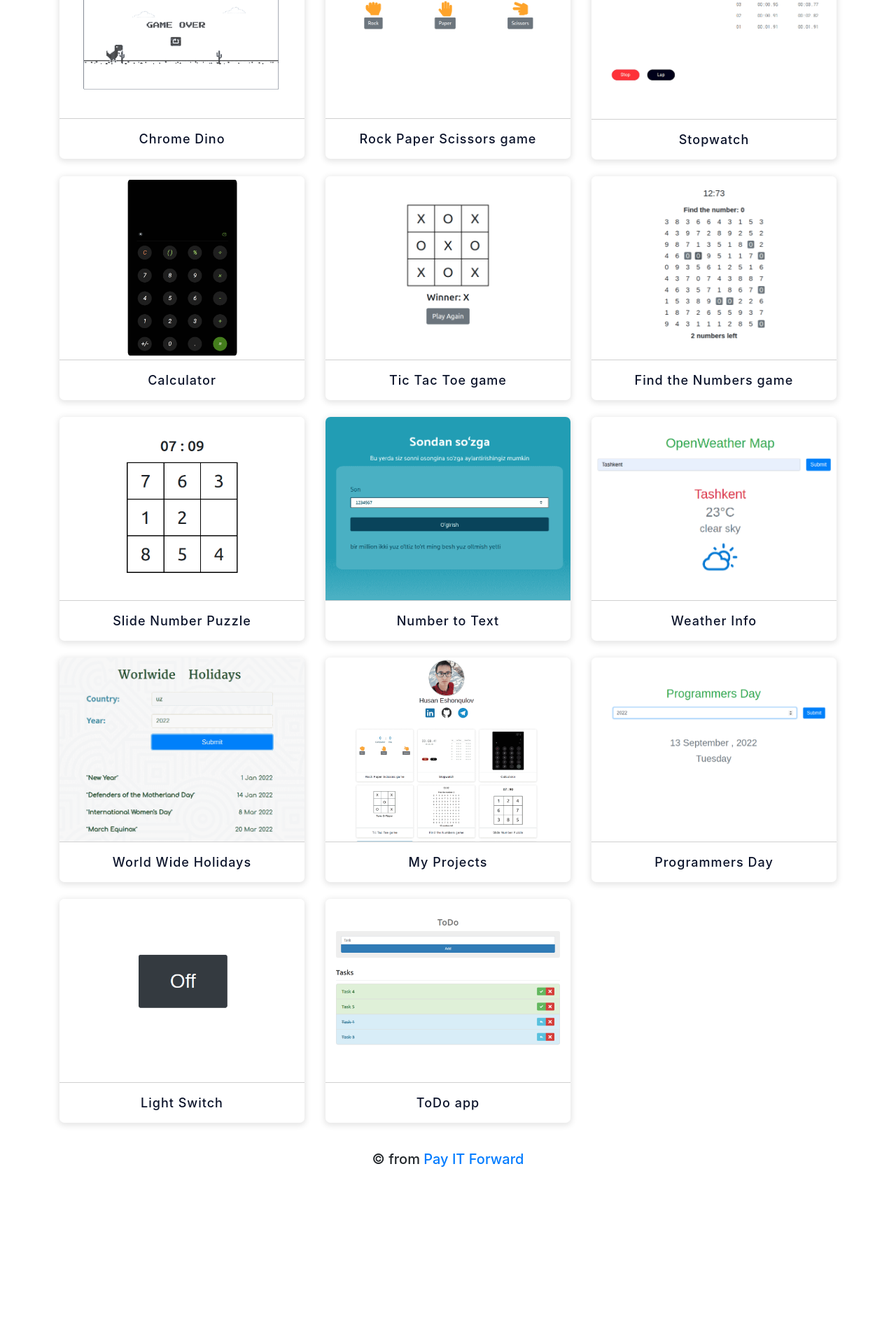
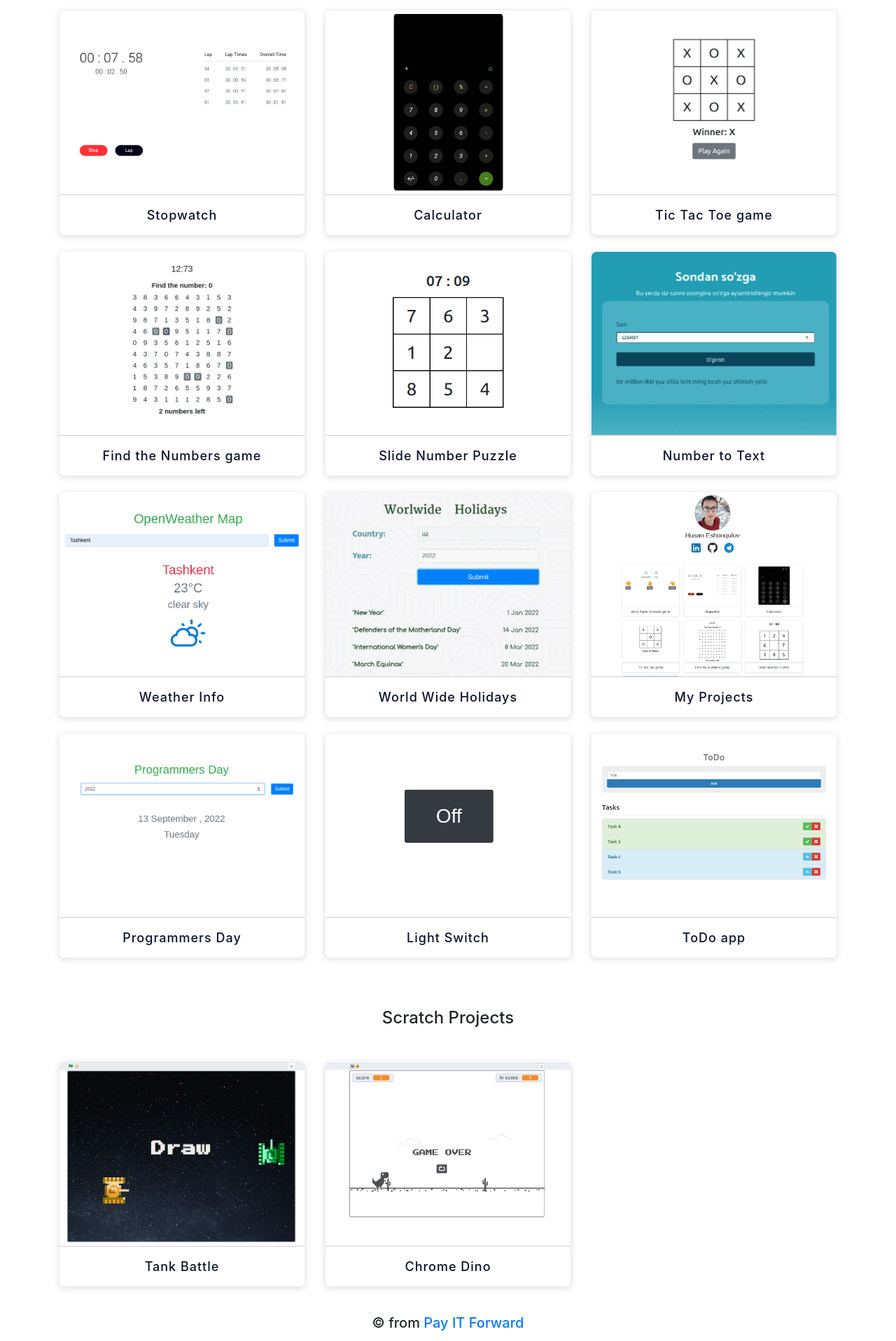
Before and after one commit to husan-eshonqulov/my-projects, a React (Create React App) app: page / in a window 1280 px wide. Shown: the part 880-2797 px from the top of the page at 70% size. Before the commit the page ends 2573 px from the top, so only its background shows below. Built offline with nearby package versions, Linux system fonts and the light colour scheme.

Commit message:
add project section

```diff
--- a/src/components/app/App.tsx
+++ b/src/components/app/App.tsx
@@ -1,18 +1,18 @@
-import "./App.css";
-import Projects from "../projects/Projects";
-import { Container } from "react-bootstrap";
-import data from "../../data";
-import { Row, Col } from "react-bootstrap";
-import { IoLogoGithub } from "react-icons/io";
-import { IoLogoLinkedin } from "react-icons/io";
-import { RiTelegramFill } from "react-icons/ri";
-import { BsFillPersonFill } from "react-icons/bs";
+import './App.css';
+import Projects from '../projects/Projects';
+import { Container } from 'react-bootstrap';
+import data from '../../data';
+import { Row, Col } from 'react-bootstrap';
+import { IoLogoGithub } from 'react-icons/io';
+import { IoLogoLinkedin } from 'react-icons/io';
+import { RiTelegramFill } from 'react-icons/ri';
+import { BsFillPersonFill } from 'react-icons/bs';
 
 function App() {
   let profileImg;
 
   try {
-    profileImg = require("../../profileImage/profileImg.png").default;
+    profileImg = require('../../profileImage/profileImg.png').default;
   } catch (err) {
     console.log(err);
     profileImg = <BsFillPersonFill />;
@@ -59,11 +59,13 @@ function App() {
         </div>
       </div>
       <div className="mt-3">
-        <Projects projectsInfo={data[1]} />
+        {data[1].map((projects) => (
+          <Projects {...projects} />
+        ))}
       </div>
       <div className="d-flex justify-content-center mt-3 mb-3">
         <h5>
-          &copy; from{" "}
+          &copy; from{' '}
           <a href="https://it-forward.github.io/" target="_balnk">
             Pay IT Forward
           </a>
@@ -74,7 +76,7 @@ function App() {
 }
 
 function makeProfileImg(img: string | JSX.Element) {
-  if (typeof img === "string") {
+  if (typeof img === 'string') {
     return (
       <img src={img} alt="profile" className="profile-img rounded-circle" />
     );
--- a/src/components/projects/Projects.tsx
+++ b/src/components/projects/Projects.tsx
@@ -1,34 +1,35 @@
-import { Row, Col } from "react-bootstrap";
-import Project from "../project/Project";
+import { Row, Col } from 'react-bootstrap';
+import Project from '../project/Project';
 
-type ProjectsType = {
+export type ProjectsType = {
+  projectsTitle: String | null;
   projectsInfo: Array<ProjectType>;
 };
+
 export type ProjectType = {
   name: string;
   deployPath: string;
   sourcePath: string;
 };
 
-function Projects({projectsInfo}: ProjectsType) {
+function Projects({ projectsTitle, projectsInfo }: ProjectsType) {
   let row: JSX.Element[] = [];
 
-  projectsInfo.forEach(({name, deployPath, sourcePath}, id) => {
+  projectsInfo.forEach(({ name, deployPath, sourcePath }, id) => {
     row.push(
-      <Col className="mb-4" key={id} >
-        <Project
-          name={name}
-          deployPath={deployPath}
-          sourcePath={sourcePath}
-        />
+      <Col className="mb-4" key={id}>
+        <Project name={name} deployPath={deployPath} sourcePath={sourcePath} />
       </Col>
     );
   });
 
   return (
-    <Row xs={1} md={2} lg={3} data-testid='projects'>
-      {row}
-    </Row>
+    <div>
+      <h4 className="my-5 text-center">{projectsTitle}</h4>
+      <Row xs={1} md={2} lg={3} data-testid="projects">
+        {row}
+      </Row>
+    </div>
   );
 }
 
--- a/src/data.tsx
+++ b/src/data.tsx
@@ -1,101 +1,110 @@
-import { ProjectType } from "./components/projects/Projects";
+import { ProjectsType } from './components/projects/Projects';
 
-type DataType = [ProfileType, Array<ProjectType>];
+type DataType = [ProfileType, Array<ProjectsType>];
 type ProfileType = [string, string, string, string];
 
 const data: DataType = [
   [
-    "Husan Eshonqulov",
-    "https://linkedin.com/in/husan-eshonqulov",
-    "https://github.com/husan-eshonqulov",
-    "https://t.me/husan_eshonqulov",
+    'Husan Eshonqulov',
+    'https://linkedin.com/in/husan-eshonqulov',
+    'https://github.com/husan-eshonqulov',
+    'https://t.me/husan_eshonqulov',
   ],
   [
     {
-      name: "Jobs API",
-      deployPath: "https://jobs-api.netlify.app",
-      sourcePath: "https://github.com/husan-eshonqulov/jobs-api",
+      projectsTitle: 'Web Projects',
+      projectsInfo: [
+        {
+          name: 'Jobs API',
+          deployPath: 'https://jobs-api.netlify.app',
+          sourcePath: 'https://github.com/husan-eshonqulov/jobs-api',
         },
         {
-      name: "Chat App",
-      deployPath: "https://chat-app-wavq.onrender.com",
-      sourcePath: "https://github.com/husan-eshonqulov/chat-app",
+          name: 'Chat App',
+          deployPath: 'https://chat-app-wavq.onrender.com',
+          sourcePath: 'https://github.com/husan-eshonqulov/chat-app',
         },
         {
-      name: "Tank Battle",
-      deployPath: "https://scratch.mit.edu/projects/599539683/fullscreen",
-      sourcePath: "https://scratch.mit.edu/projects/599539683/editor",
+          name: 'Rock Paper Scissors game',
+          deployPath: 'https://rock-paper-scissors-00.netlify.app',
+          sourcePath: 'https://github.com/Husan-Eshonqulov/rock-paper-scissors',
         },
         {
-      name: "Chrome Dino",
-      deployPath: "https://scratch.mit.edu/projects/764332091/fullscreen",
-      sourcePath: "https://scratch.mit.edu/projects/764332091/editor",
+          name: 'Stopwatch',
+          deployPath: 'https://stopwatch-00.netlify.app',
+          sourcePath: 'https://github.com/Husan-Eshonqulov/stopwatch',
         },
         {
-      name: "Rock Paper Scissors game",
-      deployPath: "https://rock-paper-scissors-00.netlify.app",
-      sourcePath: "https://github.com/Husan-Eshonqulov/rock-paper-scissors",
+          name: 'Calculator',
+          deployPath: 'https://calculator-00.netlify.app',
+          sourcePath: 'https://github.com/Husan-Eshonqulov/calculator',
         },
         {
-      name: "Stopwatch",
-      deployPath: "https://stopwatch-00.netlify.app",
-      sourcePath: "https://github.com/Husan-Eshonqulov/stopwatch",
+          name: 'Tic Tac Toe game',
+          deployPath: 'https://tic-tac-toe-game-00.netlify.app',
+          sourcePath: 'https://github.com/Husan-Eshonqulov/tic-tac-toe',
         },
         {
-      name: "Calculator",
-      deployPath: "https://calculator-00.netlify.app",
-      sourcePath: "https://github.com/Husan-Eshonqulov/calculator",
+          name: 'Find the Numbers game',
+          deployPath: 'https://find-the-numbers-00.netlify.app',
+          sourcePath: 'https://github.com/Husan-Eshonqulov/find-the-numbers',
         },
         {
-      name: "Tic Tac Toe game",
-      deployPath: "https://tic-tac-toe-game-00.netlify.app",
-      sourcePath: "https://github.com/Husan-Eshonqulov/tic-tac-toe",
+          name: 'Slide Number Puzzle',
+          deployPath: 'https://slide-number-puzzle-00.netlify.app',
+          sourcePath: 'https://github.com/Husan-Eshonqulov/slide-number-puzzle',
         },
         {
-      name: "Find the Numbers game",
-      deployPath: "https://find-the-numbers-00.netlify.app",
-      sourcePath: "https://github.com/Husan-Eshonqulov/find-the-numbers",
+          name: 'Number to Text',
+          deployPath: 'https://number-to-text-00.netlify.app',
+          sourcePath: 'https://github.com/Husan-Eshonqulov/number-to-text',
         },
         {
-      name: "Slide Number Puzzle",
-      deployPath: "https://slide-number-puzzle-00.netlify.app",
-      sourcePath: "https://github.com/Husan-Eshonqulov/slide-number-puzzle",
+          name: 'Weather Info',
+          deployPath: 'https://weather-map-00.netlify.app',
+          sourcePath: 'https://github.com/Husan-Eshonqulov/weather-map',
         },
         {
-      name: "Number to Text",
-      deployPath: "https://number-to-text-00.netlify.app",
-      sourcePath: "https://github.com/Husan-Eshonqulov/number-to-text",
+          name: 'World Wide Holidays',
+          deployPath: 'https://worldwide-holidays-00.netlify.app',
+          sourcePath: 'https://github.com/Husan-Eshonqulov/Worldwide-Holidays',
         },
         {
-      name: "Weather Info",
-      deployPath: "https://weather-map-00.netlify.app",
-      sourcePath: "https://github.com/Husan-Eshonqulov/weather-map",
+          name: 'My Projects',
+          deployPath: 'https://my-projects-00.netlify.app',
+          sourcePath: 'https://github.com/Husan-Eshonqulov/my-projects',
         },
         {
-      name: "World Wide Holidays",
-      deployPath: "https://worldwide-holidays-00.netlify.app",
-      sourcePath: "https://github.com/Husan-Eshonqulov/Worldwide-Holidays",
+          name: 'Programmers Day',
+          deployPath: 'https://programmers-day-00.netlify.app',
+          sourcePath: 'https://github.com/Husan-Eshonqulov/programmers-day',
         },
         {
-      name: "My Projects",
-      deployPath: "https://my-projects-00.netlify.app",
-      sourcePath: "https://github.com/Husan-Eshonqulov/my-projects",
+          name: 'Light Switch',
+          deployPath: 'https://light-switch-00.netlify.app',
+          sourcePath: 'https://github.com/Husan-Eshonqulov/light-switch',
         },
         {
-      name: "Programmers Day",
-      deployPath: "https://programmers-day-00.netlify.app",
-      sourcePath: "https://github.com/Husan-Eshonqulov/programmers-day",
+          name: 'ToDo app',
+          deployPath: 'https://todo-00.netlify.app',
+          sourcePath: 'https://github.com/husan-eshonqulov/todo-list',
+        },
+      ],
     },
     {
-      name: "Light Switch",
-      deployPath: "https://light-switch-00.netlify.app",
-      sourcePath: "https://github.com/Husan-Eshonqulov/light-switch",
+      projectsTitle: 'Scratch Projects',
+      projectsInfo: [
+        {
+          name: 'Tank Battle',
+          deployPath: 'https://scratch.mit.edu/projects/599539683/fullscreen',
+          sourcePath: 'https://scratch.mit.edu/projects/599539683/editor',
         },
         {
-      name: "ToDo app",
-      deployPath: "https://todo-00.netlify.app",
-      sourcePath:
-        "https://github.com/husan-eshonqulov/todo-list",
+          name: 'Chrome Dino',
+          deployPath: 'https://scratch.mit.edu/projects/764332091/fullscreen',
+          sourcePath: 'https://scratch.mit.edu/projects/764332091/editor',
+        },
+      ],
     },
   ],
 ];
```
Also changed, not shown: 1 other file (tests, documents, lock files or other folders). Lines whose indentation alone changed are shown as unchanged.
